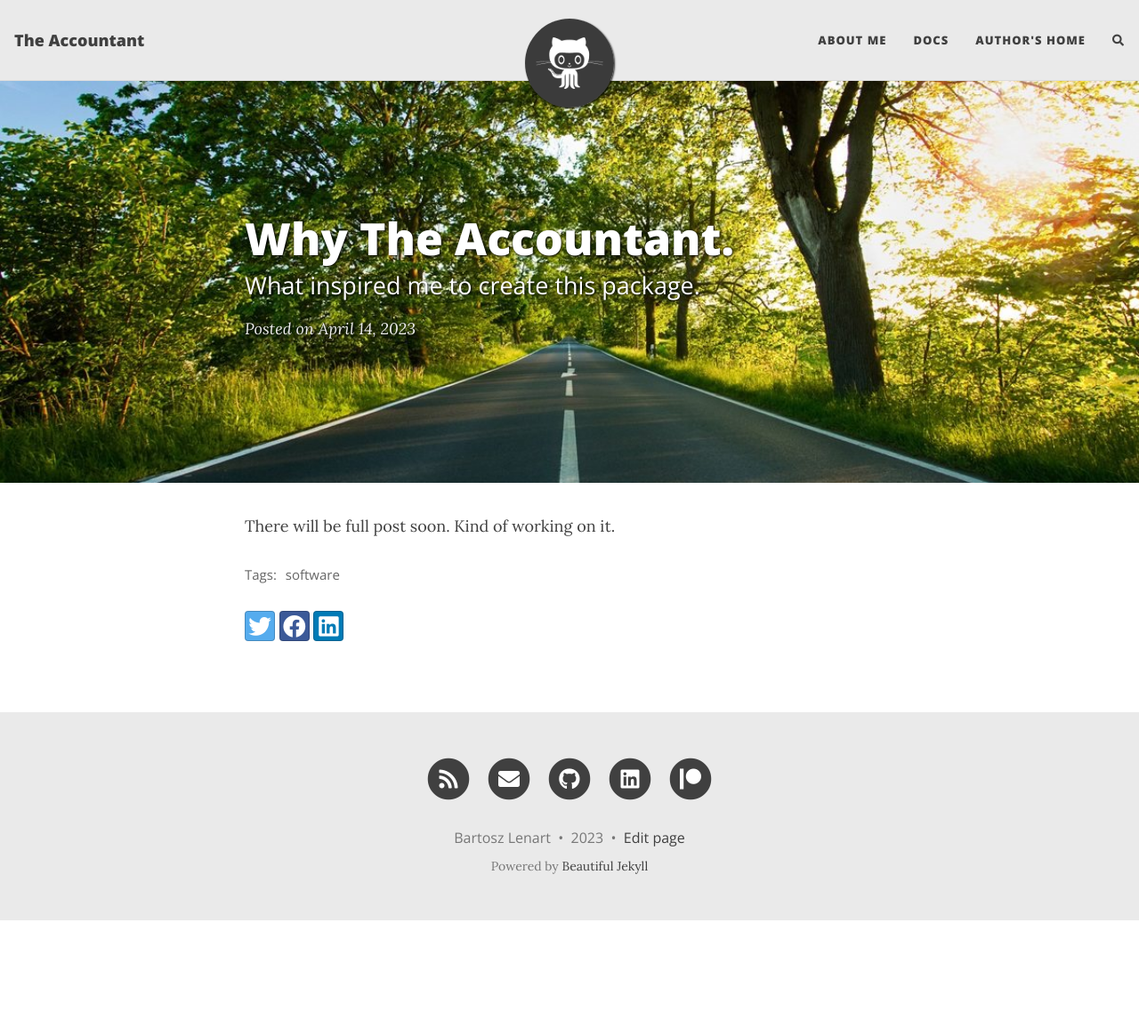
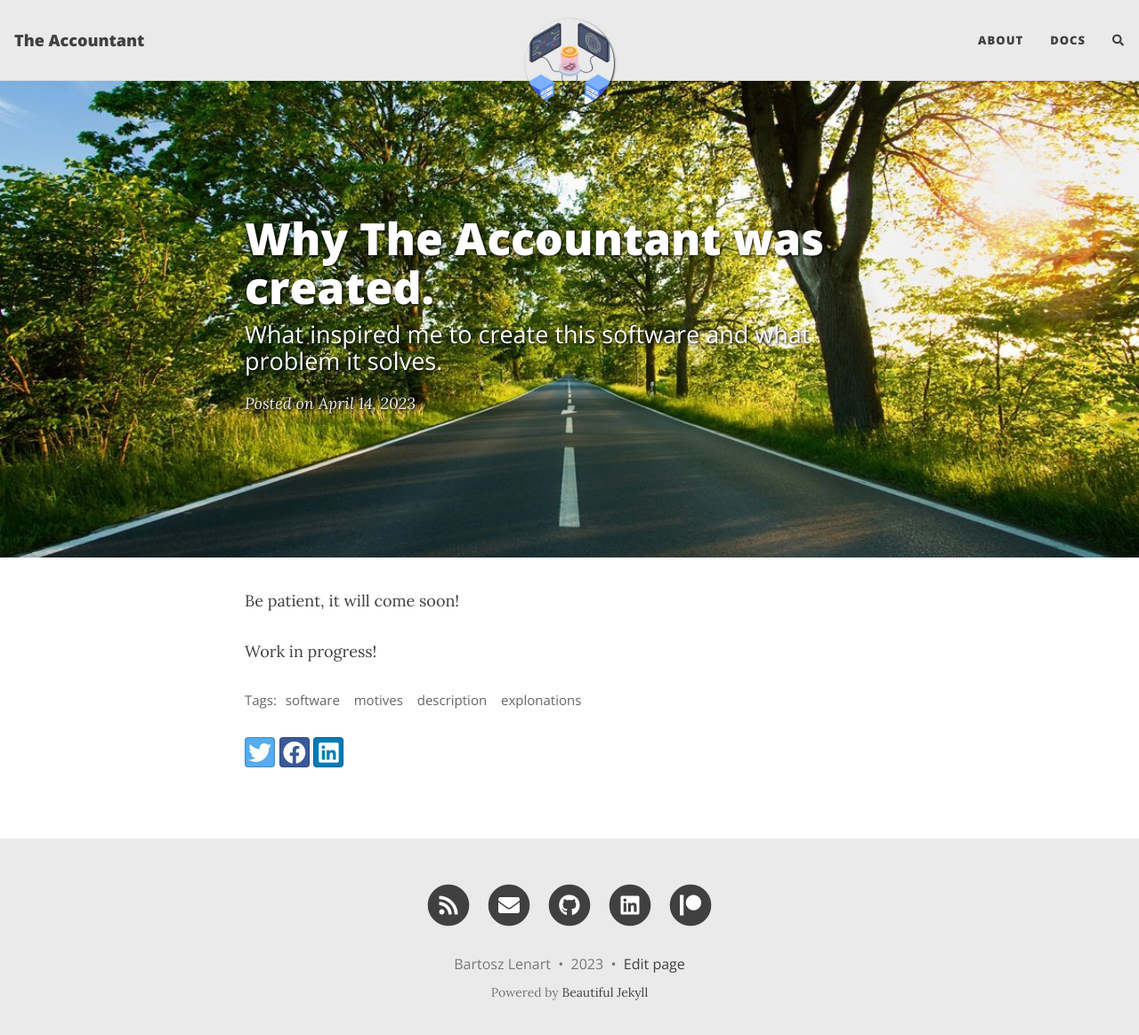
Before and after one commit to TheBlueDotGame/The-Accountant, a Jekyll site: the page built from docs/_posts/2023-04-14-wy-the-accountant.md, in a window 1280 px wide and 1177 px high. Shown: the top 1164 px of the window at 89% size. Built offline with Jekyll 4.4.1, drawn with Linux system fonts in a browser that asks for light colours; nearby versions of some CDN libraries; comment, search, counter and statistics services are not loaded.

Commit message:
Fix Docs.

```diff
--- a/docs/_config.yml
+++ b/docs/_config.yml
@@ -20,9 +20,8 @@ author: Bartosz Lenart
 ###############################################
 
 navbar-links:
-  About Me: "aboutme"
+  About: "about"
   Docs: "https://github.com/bartossh/The-Accountant"
-  Author's home: "https://github.com/bartossh"
 
 ################
 # --- Logo --- #
@@ -30,7 +29,7 @@ navbar-links:
 
 # Image to show in the navigation bar - works best with a square image
 # Remove this parameter if you don't want an image in the navbar
-avatar: "/assets/img/avatar-icon.png"
+avatar: "/assets/img/blockchain_comp.png"
 
 # By default, the image is cut into a circle. You can disable this behaviour by setting 'round-avatar: false'
 round-avatar: true
@@ -49,11 +48,11 @@ round-avatar: true
 social-network-links:
   email: "lenart.consulting@gmail.com"
   rss: true  # remove this line if you don't want to show an RSS link at the bottom
-  github: https://github.com/bartossh?tab=repositories
+  github: bartossh
   patreon: NotSetYet
 #  medium: yourname
 #  reddit: yourname
-  linkedin: https://www.linkedin.com/in/bartoszadamlenart/
+  linkedin: bartoszadamlenart/
 #  xing: yourname
 #  stackoverflow: "3943160/daattali"
 #  snapchat: deanat78
--- a/docs/_posts/2023-04-14-wy-the-accountant.md
+++ b/docs/_posts/2023-04-14-wy-the-accountant.md
@@ -1,11 +1,13 @@
 ---
 layout: post
-title: Why The Accountant.
-subtitle: What inspired me to create this package.
+title: Why The Accountant was created.
+subtitle: What inspired me to create this software and what problem it solves.
 cover-img: /assets/img/path.jpg
-thumbnail-img: /assets/img/thumb.png
+thumbnail-img: /assets/img/blockchain_block.png
 share-img: /assets/img/path.jpg
-tags: [software]
+tags: [software, motives, description, explonations]
 ---
 
-There will be full post soon. Kind of working on it.
+Be patient, it will come soon!
+
+Work in progress!
```
Also changed, not shown: docs/about.md (added, +20 -0 lines), docs/assets/img/accounting.png (added), docs/assets/img/blockchain_block.png (added), docs/assets/img/blockchain_comp.png (added), docs/assets/img/thumb.png (deleted), 1 other file.
